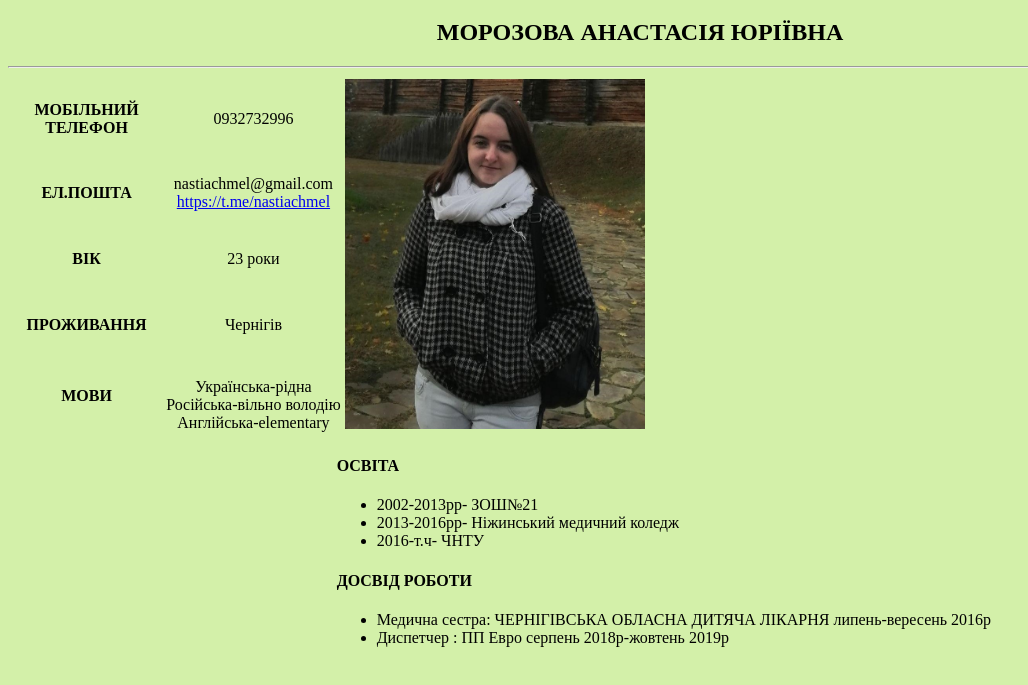
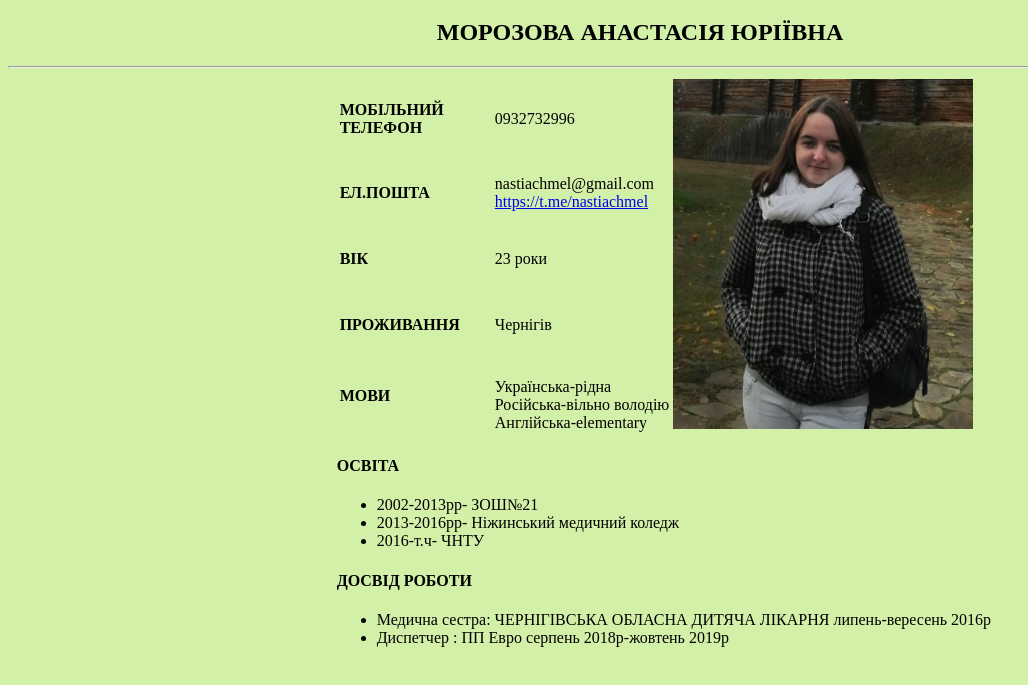
Before and after one commit to nastiachmel/summary, a plain HTML site: page index.html in a window 1280 px wide. Shown: the part 61-746 px from the top of the page, without its empty margins (0-1028 px from the left). Drawn offline with Linux system fonts and the light colour scheme.

Commit message:
change index.html

```diff
--- a/index.html
+++ b/index.html
@@ -24,7 +24,7 @@
   </div>
   <hr>
   <div>
-    <table style="text-align: center;">
+    <table class="block2">
       <tr>
         <td style="width: 40mm">
           <h4>МОБІЛЬНИЙ
```
